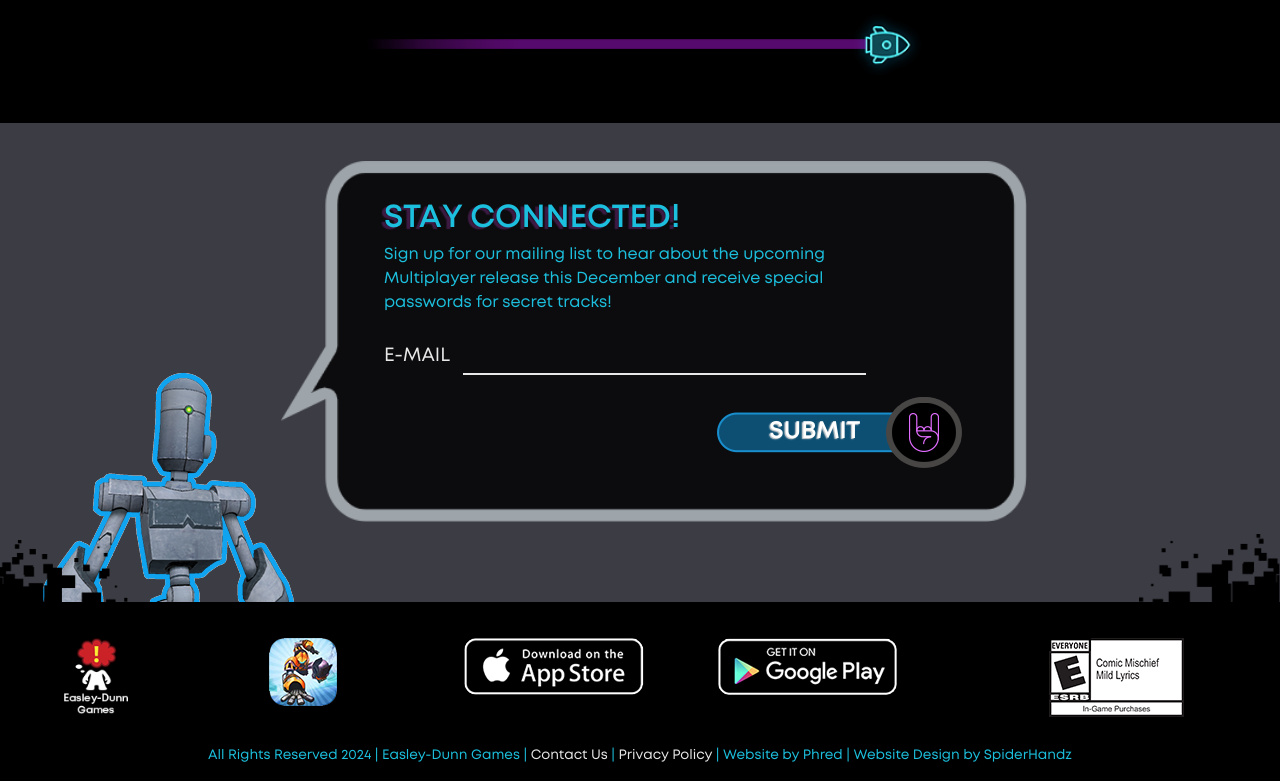
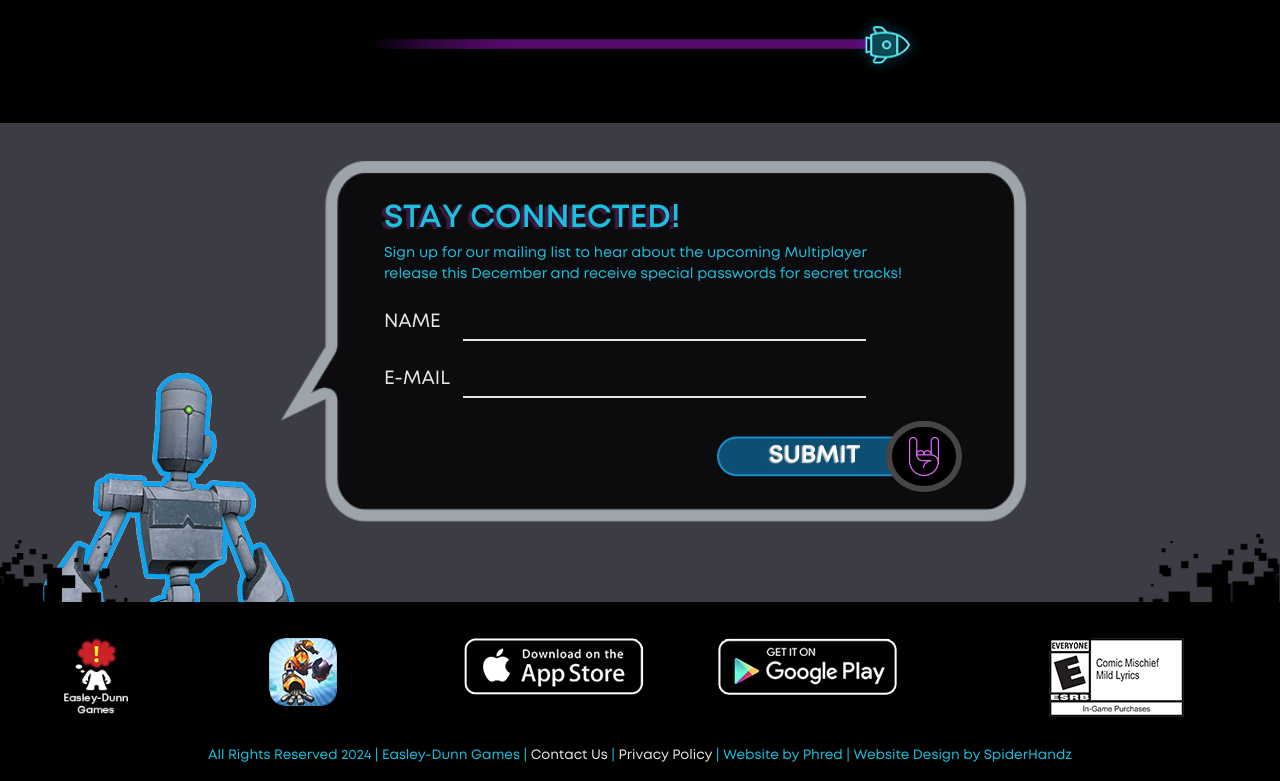
Before and after one commit to tanishaarathi/robotrace-website, a React (Create React App) app: page / in a window 1280 px wide. Shown: the part 3042-3823 px from the top of the page. Built offline with nearby package versions, Linux system fonts and the light colour scheme.

Commit message:
name field

```diff
--- a/src/pages/Page3.js
+++ b/src/pages/Page3.js
@@ -2,7 +2,7 @@ import React from 'react';
 import 'bootstrap/dist/css/bootstrap.min.css';
 import './Page3.css';
 
-// Page2
+// Page3
 import LBtitle from '../assets/page3/Leaderboard_Title_DYNAMIC_TEXT@.png'
 import LBtext from '../assets/page3/Leaderboard_Text_DYNAMIC_TEXT@.png'
 import ViewLB from '../assets/page3/View_Leaderboards_DYNAMIC_TEXT@.png'
--- a/src/pages/Page4.css
+++ b/src/pages/Page4.css
@@ -83,15 +83,16 @@
     position: absolute;
     left: 30%;
     top: 25%;
-    width: 40%;
+    width: 42%;
     font-family: 'Mont-Regular';
     color: #1CC0DE;
+    font-size: 0.9rem;
 }
 
 .image-button {
     position: absolute;
     left: 56%;
-    top: 57%;
+    top: 62%;
     text-align: start;
 }
 
@@ -116,10 +117,40 @@
     filter: brightness(0.8);
 }
 
+.name-container {
+    position: absolute;
+    left: 30%;
+    top: 38%;
+    width: 50%;
+}
+
+.name-label {
+    color: #e8e8e8;
+    font-family: 'Mont-Regular';
+    font-size: 1.2rem;
+    font-weight: bold;
+    padding-right: 3.5%;
+}
+
+.name-input {
+    background: transparent;
+    border: none;
+    border-bottom: 2px solid #e8e8e8;
+    color: #e8e8e8;
+    font-size: 1rem;
+    font-family: Arial, sans-serif;
+    width: 63%;
+    outline: none;
+    padding: 5px 0;
+}
+
+.name-input::placeholder { color: rgba(255, 255, 255, 0.5); }
+.name-input:focus { border-bottom: 2px solid #1CC0DE; }
+
 .email-container {
     position: absolute;
     left: 30%;
-    top: 45%;
+    top: 50%;
     width: 50%;
 }
 
@@ -226,3 +257,11 @@
     width: 100%;
     top: 80%;
 }
+
+.contact-link,
+.privacy-link {
+    color: #e8e8e8;
+    text-decoration: none;
+}
+.contact-link:hover { color: #1CC0DE; }
+.privacy-link:hover { color: #1CC0DE; }
--- a/src/pages/Page4.js
+++ b/src/pages/Page4.js
@@ -2,7 +2,7 @@ import React from 'react';
 import 'bootstrap/dist/css/bootstrap.min.css';
 import './Page4.css';
 
-// Page2
+// Page4
 import Garlands from '../assets/page4/Garlands@.png'
 import RankIcon from '../assets/page4/icon_rank_gold@.png'
 import RocketDivider from '../assets/page4/rocket-icon-divider@.png'
@@ -45,59 +45,37 @@ const Page4 = () => {
         <p className="p4-content">
             Sign up for our mailing list to hear about the upcoming Multiplayer release this December and receive special passwords for secret tracks!
         </p>
-        <div class="image-button">
-          <img src={SubmitButton} alt="Submit Button" class="submit-button" />
-          <span class="button-text">SUBMIT</span>
+
+        <div class="name-container">
+          <label for="name" class="name-label">NAME</label>
+          <input type="name" id="name" class="name-input" placeholder="" />
         </div>
         <div class="email-container">
           <label for="email" class="email-label">E-MAIL</label>
           <input type="email" id="email" class="email-input" placeholder="" />
         </div>
-        <img
-            src={Robot}
-            alt='Robot'
-            className='robot'
-        />
-        <img
-          src={LeftArt}
-          alt='Left Corner art'
-          className='left-corner-art'
-        />
-        <img
-          src={RightArt}
-          alt='Right Corner art'
-          className='right-corner-art'
-        />
+        <div class="image-button">
+          <img src={SubmitButton} alt="Submit Button" class="submit-button" />
+          <span class="button-text">SUBMIT</span>
+        </div>
+
+        <img src={Robot} alt='Robot' className='robot'/>
+        <img src={LeftArt} alt='Left Corner art' className='left-corner-art' />
+        <img src={RightArt} alt='Right Corner art' className='right-corner-art' />
 
       </div>
 
       <div className="footer">
-        <img
-          src={Edlogo}
-          alt='Easley-Dunn logo'
-          className='edlogo'
-        />
-        <img
-          src={GameLogo}
-          alt='Easley-Dunn logo'
-          className='game-logo'
-        />
-        <img
-          src={AppStore}
-          alt='Easley-Dunn logo'
-          className='app-store'
-        />
-        <img
-          src={PlayStore}
-          alt='Easley-Dunn logo'
-          className='play-store'
-        />
-        <img
-          src={ESRBrating}
-          alt='Easley-Dunn logo'
-          className='esrb-rating'
-        />
-        <p className='footer-content'>All Rights Reserved 2024 | Easley-Dunn Games |<span style={{color: '#e8e8e8'}}> Contact Us</span> | <span style={{color: '#e8e8e8'}}>Privacy Policy</span> | Website by Phred | Website Design by SpiderHandz</p>
+        <img src={Edlogo} alt='Easley-Dunn logo' className='edlogo' />
+        <img src={GameLogo} alt='Easley-Dunn logo' className='game-logo' />
+        <img src={AppStore} alt='Easley-Dunn logo' className='app-store' />
+        <img src={PlayStore} alt='Easley-Dunn logo' className='play-store' />
+        <img src={ESRBrating} alt='Easley-Dunn logo' className='esrb-rating' />
+        <p className='footer-content'>
+          All Rights Reserved 2024 | Easley-Dunn Games |
+          <a href='http://easleydunnproductions.com/ContactUs.html' className='contact-link'> Contact Us</a> |
+          <a href='https://easleydunnproductions.com/PrivacyPolicy.php' className='privacy-link'> Privacy Policy </a>
+           | Website by Phred | Website Design by SpiderHandz</p>
       </div>
     </div>
   );
```
